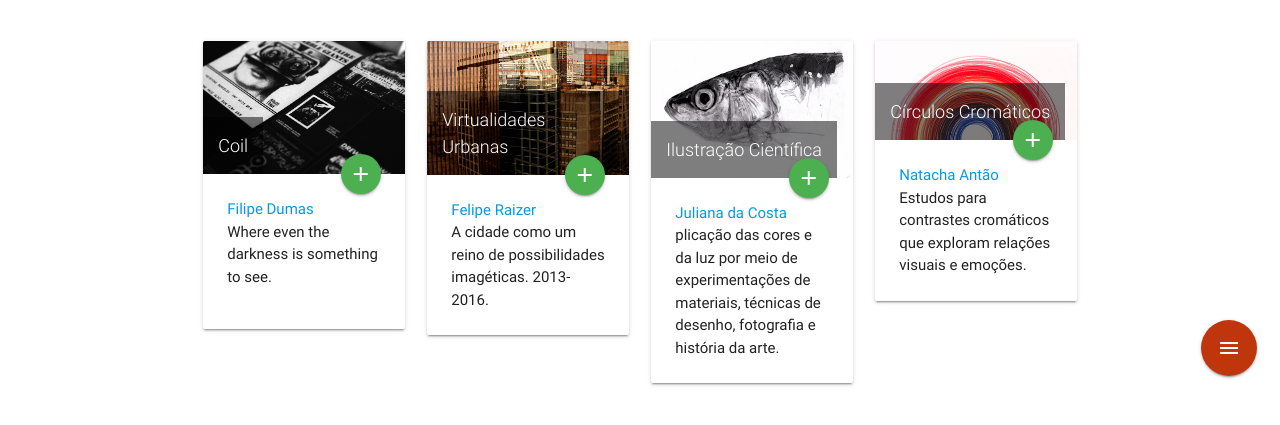
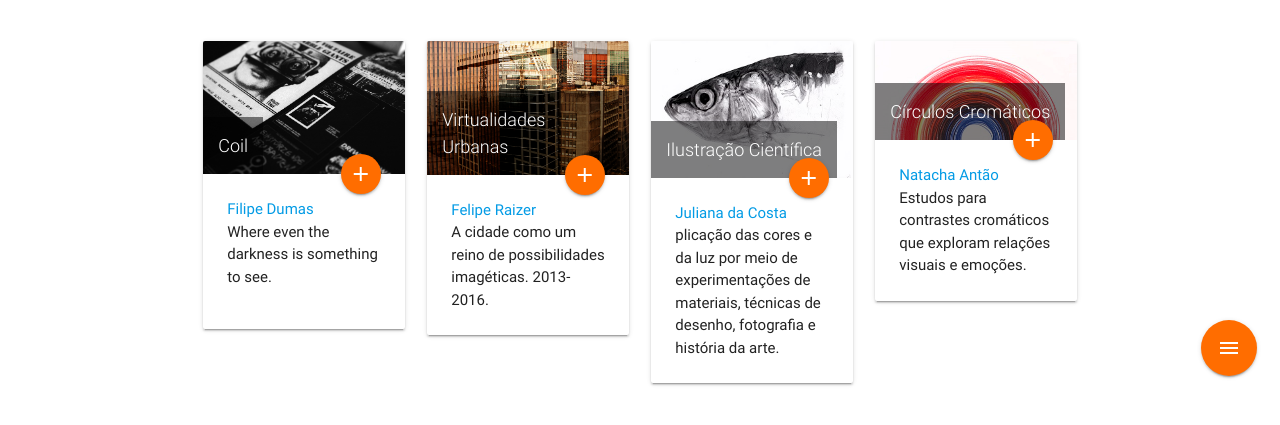
Before and after one commit to Bartmr/galeria-virtual-fbaul_prototipo-ui, a website: page index.html at #!/home in a window 1280 px wide. Shown: the part 401-826 px from the top of the page. Drawn offline with nearby package versions, Linux system fonts and the light colour scheme.

Commit message:
color changes

```diff
--- a/app/components/home/home.template.html
+++ b/app/components/home/home.template.html
@@ -14,7 +14,7 @@
 </div>
 
 <div class="fixed-action-btn toolbar">
-    <a class="btn-floating btn-large deep-orange darken-4">
+    <a class="btn-floating btn-large orange accent-4">
       <i class="large material-icons">menu</i>
     </a>
     <ul>
@@ -77,7 +77,7 @@
                     <span class="card-title" style="background-color: rgba(0,0,0,0.5); padding: 1rem; font-size: 1.2rem;">Coil</span>
                 </a>
 
-                <a class="btn-floating halfway-fab waves-effect waves-light green"><i class="material-icons">add</i></a>
+                <a class="btn-floating halfway-fab waves-effect waves-light orange accent-4"><i class="material-icons">add</i></a>
             </div>
             <div class="card-content" style="min-height: 155px;">
                 <a href="#!/user/profile">Filipe Dumas</a>
@@ -93,7 +93,7 @@
             <img src="img/Virtualidades-Urbanas-11.jpg">
             <span class="card-title" style="background-color: rgba(0,0,0,0.5); padding: 1rem; font-size: 1.2rem;">Virtualidades Urbanas</span>
                 </a>
-                <a class="btn-floating halfway-fab waves-effect waves-light green"><i class="material-icons">add</i></a>
+                <a class="btn-floating halfway-fab waves-effect waves-light orange accent-4"><i class="material-icons">add</i></a>
             </div>
             <div class="card-content" style="min-height: 155px;">
                 <a href="#!/user/profile">Felipe Raizer</a>
@@ -109,7 +109,7 @@
             <img src="img/home/peixe_p.jpg">
             <span class="card-title" style="background-color: rgba(0,0,0,0.5); padding: 1rem; font-size: 1.2rem;">Ilustração Científica</span>
             </a>
-                <a class="btn-floating halfway-fab waves-effect waves-light green"><i class="material-icons">add</i></a>
+                <a class="btn-floating halfway-fab waves-effect waves-light orange accent-4"><i class="material-icons">add</i></a>
             </div>
             <div class="card-content" style="min-height: 155px;">
                 <a href="#!/user/profile">Juliana da Costa</a>
@@ -125,7 +125,7 @@
                     <img src="img/home/sem-referencia_l.jpg">
                     <span class="card-title" style="background-color: rgba(0,0,0,0.5); padding: 1rem; font-size: 1.2rem;">Círculos Cromáticos</span>
                 </a>
-                <a class="btn-floating halfway-fab waves-effect waves-light green"><i class="material-icons">add</i></a>
+                <a class="btn-floating halfway-fab waves-effect waves-light orange accent-4"><i class="material-icons">add</i></a>
             </div>
             <div class="card-content" style="min-height: 155px;">
                 <a href="#!/user/profile">Natacha Antão</a>
```
Also changed, not shown: app/components/single-project-page/single-project-page.template.html (+2 -2 lines), app/components/user/collections/user.collections.template.html (+1 -1 lines), app/components/user/profile/profile.template.html (+2 -2 lines).
